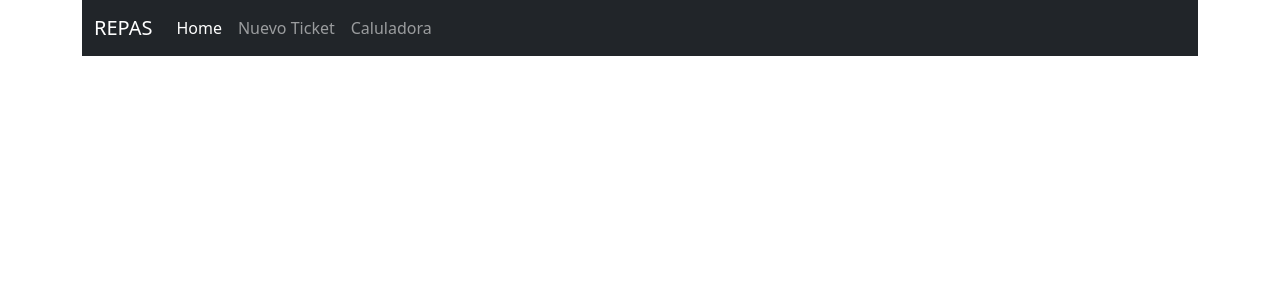
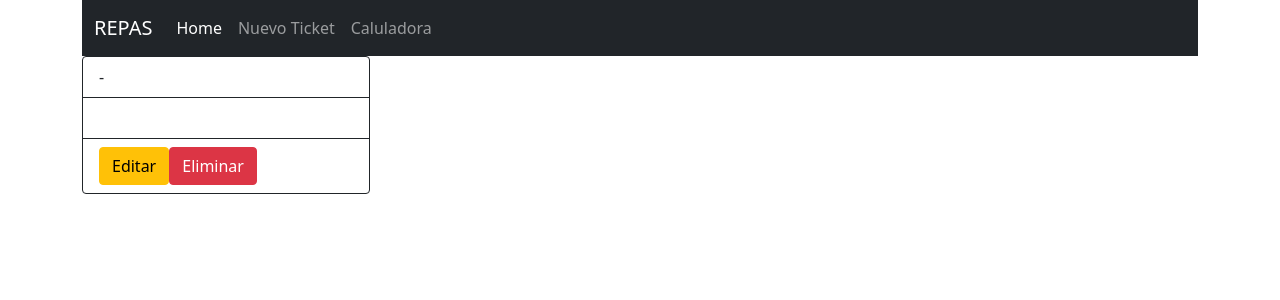
Before and after one commit to luchogimenez/curso-angular, an Angular app: page /ticket-detail in a window 1280 px wide. Before the commit this address led to /. Shown: the top 300 px of the page. Built offline with nearby package versions, Linux system fonts and the light colour scheme; no server answers.

Commit message:
Se separa vista de detalle de Ticket

```diff
--- a/src/app/app-routing.module.ts
+++ b/src/app/app-routing.module.ts
@@ -1,5 +1,6 @@
 import { NgModule } from '@angular/core';
 import { RouterModule, Routes } from '@angular/router';
+import { TicketDetailComponent } from './ticket/ticket-detail/ticket-detail.component';
 import { TicketListComponent } from './ticket/ticket-list.component';
 import { TicketRegisterComponent } from './ticket/ticket-register/ticket-register.component';
 import { TicketUpdateComponent } from './ticket/ticket-update/ticket-update.component';
@@ -8,7 +9,8 @@ const routes: Routes = [
   {path:'ticket-list',component:TicketListComponent},
   {path:'ticket-register',component:TicketRegisterComponent},
   {path:'',redirectTo:'ticket-list',pathMatch:'full'},
-  {path:'ticket-update/:id',component:TicketUpdateComponent}
+  {path:'ticket-update/:id',component:TicketUpdateComponent},
+  {path:'ticket-detail',component:TicketDetailComponent},
 
 ];
 
--- a/src/app/ticket/ticket-detail/ticket-detail.component.html
+++ b/src/app/ticket/ticket-detail/ticket-detail.component.html
@@ -1,16 +1,17 @@
 
 <div class="card border-dark mb-3" style="max-width: 18rem;">
-    <div id="header" class="card-header bg-transparent border-dark">{{ticketDetail.customerName}} - {{ticketDetail.customerPhone}}</div>
+    <div id="header" class="card-header bg-transparent border-dark">
+      {{ticket.customerName}} - {{ticket.customerPhone}}</div>
     <div class="card-body text-dark">
-      <h5 class="card-title">{{ticketDetail.customerAddress}}</h5>
-      <p class="card-text">{{ticketDetail.description}}</p>
+      <h5 class="card-title">{{ticket.customerAddress}}</h5>
+      <p class="card-text">{{ticket.description}}</p>
     </div>
     <div class="card-footer bg-transparent border-dark">
-        {{ticketDetail.technical}}
+        {{ticket.technical}}
         <span><button class="btn btn-warning"
-          (click)="updateTicket(ticketDetail.id)">Editar</button></span>
+          (click)="updateTicket(ticket.id)">Editar</button></span>
           <span><button class="btn btn-danger"
-            (click)="deleteTicket(ticketDetail.id)">Eliminar</button></span>
+            (click)="deleteTicket(ticket.id)">Eliminar</button></span>
     </div>
 
   </div>
--- a/src/app/ticket/ticket-detail/ticket-detail.component.ts
+++ b/src/app/ticket/ticket-detail/ticket-detail.component.ts
@@ -1,5 +1,5 @@
 import { Component, Input, OnInit } from '@angular/core';
-import { Router } from '@angular/router';
+import { ActivatedRoute, Router } from '@angular/router';
 import { Ticket } from 'src/app/model/ticket';
 import { TicketService } from 'src/app/service/ticket.service';
 
@@ -9,11 +9,18 @@ import { TicketService } from 'src/app/service/ticket.service';
   styleUrls: ['./ticket-detail.component.css']
 })
 export class TicketDetailComponent implements OnInit {
-  @Input() ticketDetail: Ticket;
 
-  constructor(private ticketService: TicketService, private router: Router) { }
+  id:number;
+  ticket:Ticket;
+
+  constructor(private route: ActivatedRoute, private ticketService: TicketService, private router: Router) { }
 
   ngOnInit(): void {
+    this.id = this.route.snapshot.params['id'];
+    this.ticket = new Ticket();
+    this.ticketService.getTicketById(this.id).subscribe(data => {
+      this.ticket = data;
+    })
 
   }
 
@@ -29,7 +36,8 @@ export class TicketDetailComponent implements OnInit {
   deleteTicket(ticketId: number){
     this.ticketService.deleteTicket(ticketId).subscribe(data=>{
       console.log(data);
-      window.location.reload();
+      this.toTicketList();
+      //window.location.reload();
     });
 
   }
--- a/src/app/ticket/ticket-list.component.html
+++ b/src/app/ticket/ticket-list.component.html
@@ -9,13 +9,4 @@
       </app-ticket-item>
       </div>
     </div>
-    <div class="col-lg-4">
-        <app-ticket-detail
-        *ngIf="selectedTicketDetail; else infoText"
-        [ticketDetail]="selectedTicketDetail">
-        </app-ticket-detail>
-      <ng-template #infoText>
-        <p>Seleccione un ticket!</p>
-      </ng-template>
-    </div>
 </div>
--- a/src/app/ticket/ticket-list.component.ts
+++ b/src/app/ticket/ticket-list.component.ts
@@ -1,4 +1,5 @@
 import { Component, OnInit, Output} from '@angular/core';
+import { Router } from '@angular/router';
 import { Ticket } from '../model/ticket';
 import { TicketService } from '../service/ticket.service';
 
@@ -10,9 +11,8 @@ import { TicketService } from '../service/ticket.service';
 export class TicketListComponent implements OnInit {
 
   ticketList: Ticket[];
-  @Output() selectedTicketDetail: Ticket;
 
-  constructor(private ticketService: TicketService) {
+  constructor(private ticketService: TicketService, private route:Router) {
 
   }
 
@@ -20,8 +20,9 @@ export class TicketListComponent implements OnInit {
     this.getTicketsList();
   }
 
-  onTicketDetail(ticket: Ticket){
-    this.selectedTicketDetail = ticket;
+  onTicketDetail(id: number){
+    console.log(id);
+    this.route.navigate(['/ticket-detail',id]);
   }
 
 
```
